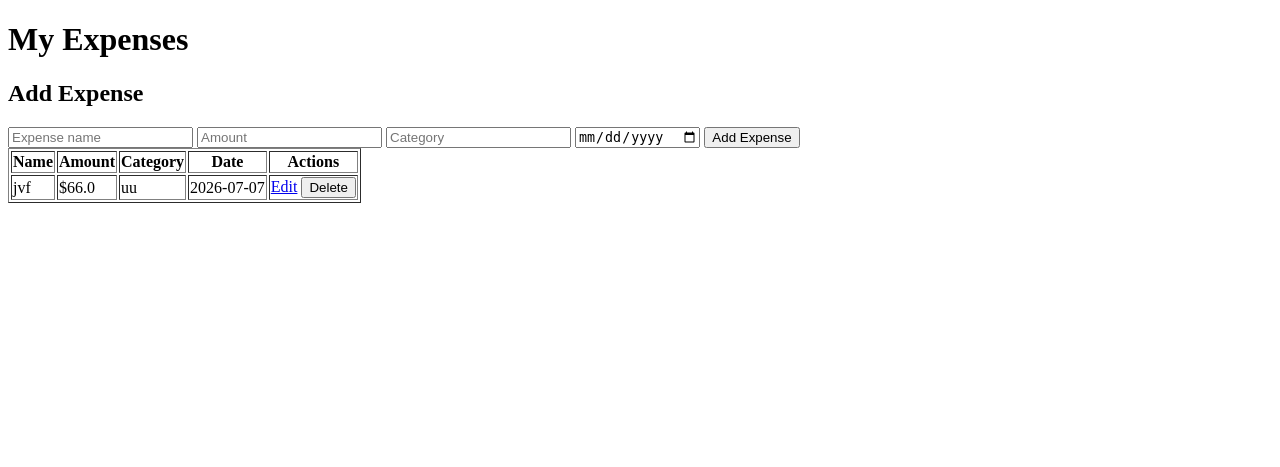
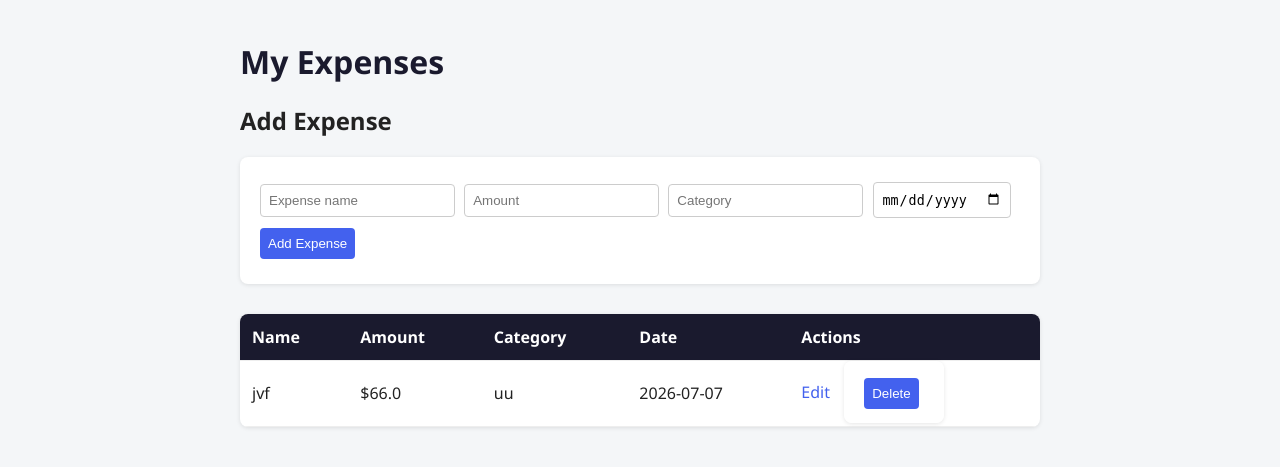
Before and after one commit to mehrnuslh/expense-tracker, a Flask app: page / in a window 1280 px wide. Shown: the top 467 px of the page. Run offline with Flask 3, Linux system fonts and the light colour scheme; data comes from the database, SQL or seed files in the repository.

Commit message:
Add styling

```diff
--- /dev/null
+++ b/static/style.css
@@ -0,0 +1,68 @@
+body {
+    font-family: 'Segoe UI', sans-serif;
+    max-width: 800px;
+    margin: 40px auto;
+    padding: 0 20px;
+    background: #f4f6f8;
+    color: #222;
+}
+
+h1 {
+    color: #1a1a2e;
+}
+
+form {
+    background: white;
+    padding: 20px;
+    border-radius: 8px;
+    box-shadow: 0 1px 4px rgba(0,0,0,0.1);
+    margin-bottom: 30px;
+}
+
+input, button {
+    padding: 8px;
+    margin: 5px 5px 5px 0;
+    border: 1px solid #ccc;
+    border-radius: 4px;
+}
+
+button {
+    background: #4361ee;
+    color: white;
+    border: none;
+    cursor: pointer;
+}
+
+button:hover {
+    background: #3651d4;
+}
+
+table {
+    width: 100%;
+    border-collapse: collapse;
+    background: white;
+    border-radius: 8px;
+    overflow: hidden;
+    box-shadow: 0 1px 4px rgba(0,0,0,0.1);
+}
+
+th, td {
+    padding: 12px;
+    text-align: left;
+    border-bottom: 1px solid #eee;
+}
+
+th {
+    background: #1a1a2e;
+    color: white;
+}
+
+tr:hover {
+    background: #f9f9f9;
+}
+
+a {
+    color: #4361ee;
+    text-decoration: none;
+    margin-right: 10px;
+}
--- a/templates/edit.html
+++ b/templates/edit.html
@@ -1,6 +1,6 @@
 <!DOCTYPE html>
 <html>
-<head><title>Edit Expense</title></head>
+<head><title>Edit Expense</title><link rel="stylesheet" href="{{ url_for('static', filename='style.css') }}"></head>
 <body>
     <h1>Edit Expense</h1>
     <form action="/update/{{ expense['id'] }}" method="POST">
--- a/templates/index.html
+++ b/templates/index.html
@@ -2,6 +2,7 @@
 <html>
 <head>
     <title>Expense Tracker</title>
+    <link rel="stylesheet" href="{{ url_for('static', filename='style.css') }}">
 </head>
 <body>
     <h1>My Expenses</h1>
@@ -13,7 +14,7 @@
     <input type="date" name="date" required>
     <button type="submit">Add Expense</button>
 </form>
-   <table border="1">
+   <table>
     <tr>
         <th>Name</th>
         <th>Amount</th>
```
